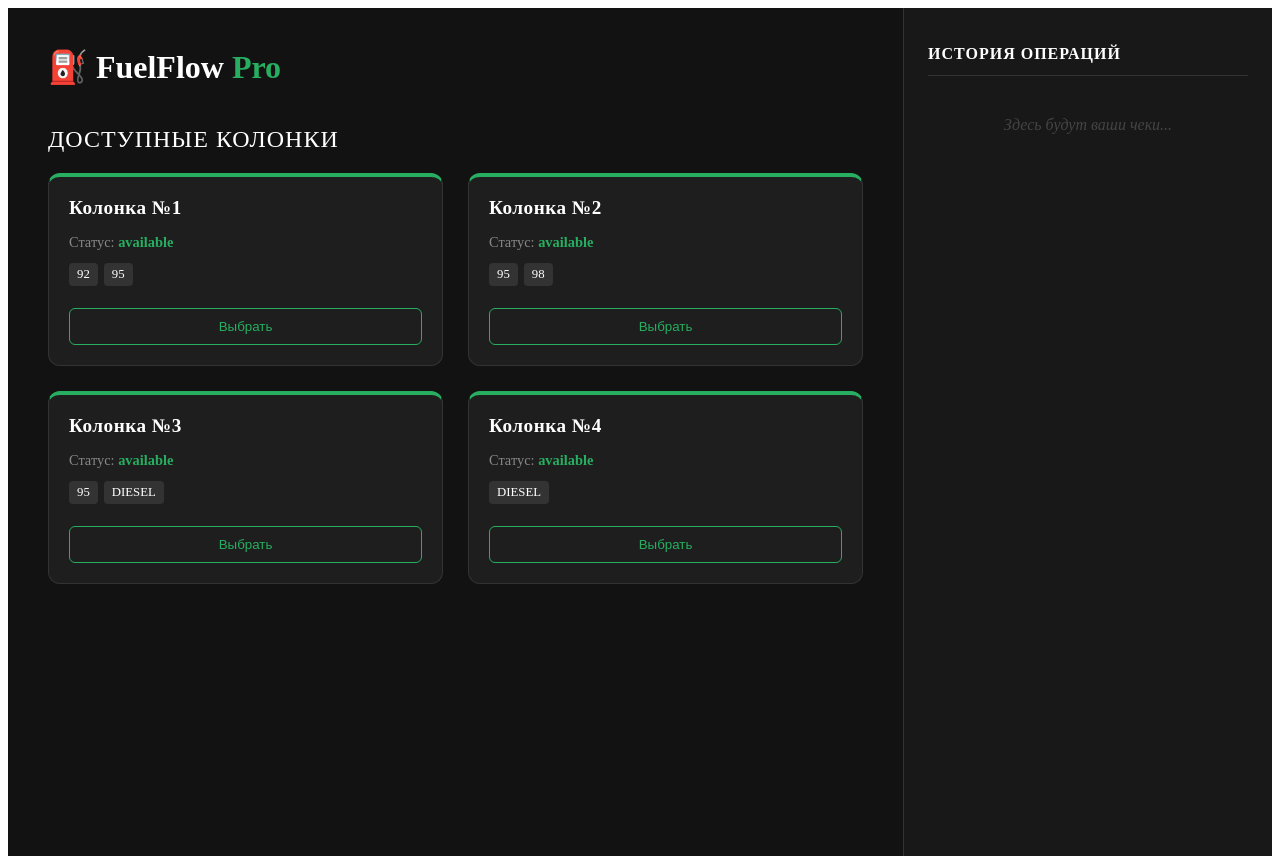
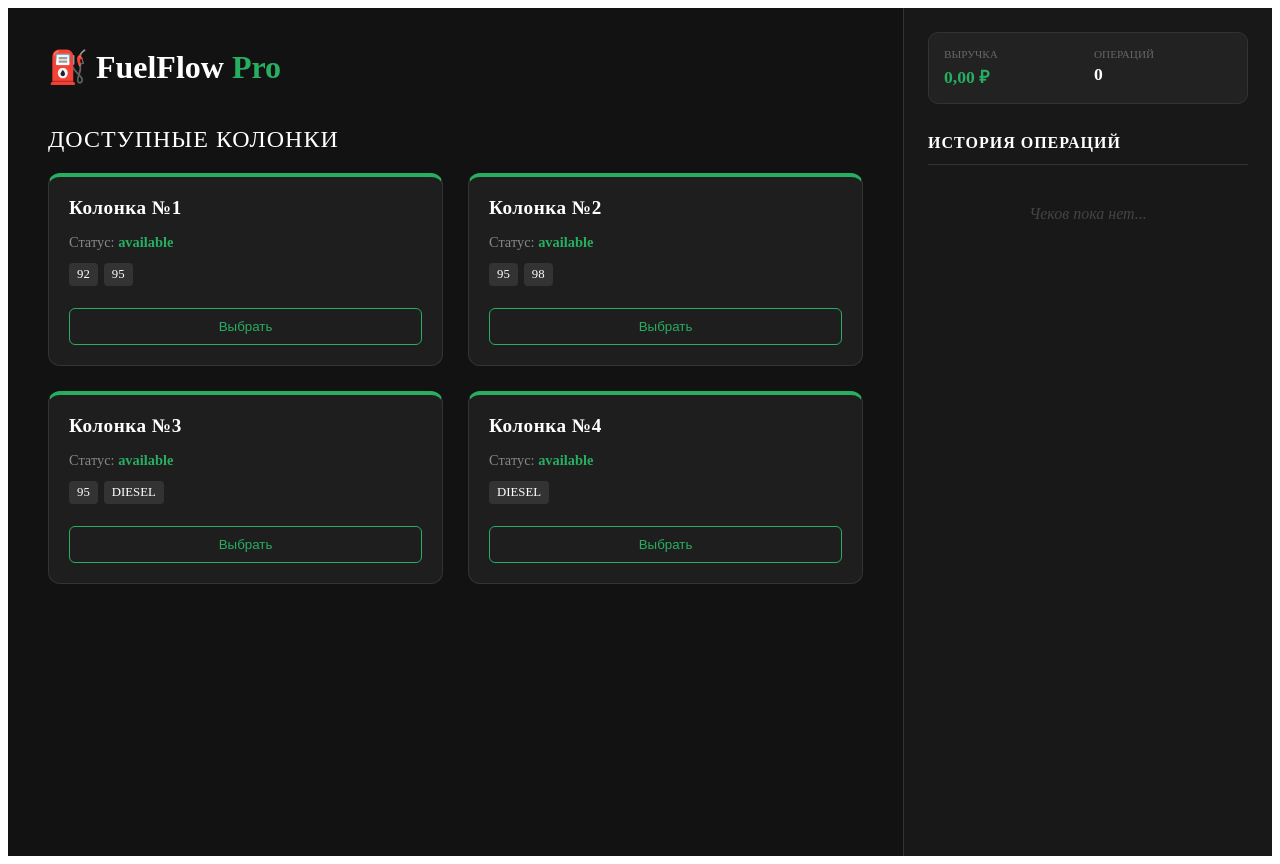
Before and after one commit to Nix38joy/fuel-flow-pro, a React (Vite) app: page / in a window 1280 px wide. Built offline with nearby package versions, Linux system fonts and the light colour scheme.

Commit message:
feat(analytics): implement real-time revenue and operations dashboard

```diff
--- a/src/widgets/order-history/OrderHistory.module.css
+++ b/src/widgets/order-history/OrderHistory.module.css
@@ -76,3 +76,37 @@
   margin-top: 40px;
   font-style: italic;
 }
+
+.stats {
+  display: grid;
+  grid-template-columns: 1fr 1fr;
+  gap: 12px;
+  margin-bottom: 30px;
+  padding: 15px;
+  background: #222;
+  border-radius: 10px;
+  border: 1px solid #333;
+}
+
+.statItem {
+  display: flex;
+  flex-direction: column;
+  gap: 4px;
+}
+
+.statLabel {
+  font-size: 0.7rem;
+  color: #666;
+  text-transform: uppercase;
+}
+
+.statValue {
+  font-size: 1.1rem;
+  color: #fff;
+  font-weight: bold;
+}
+
+/* Выделим выручку зеленым цветом */
+.statItem:first-child .statValue {
+  color: #27ae60;
+}
--- a/src/widgets/order-history/OrderHistory.tsx
+++ b/src/widgets/order-history/OrderHistory.tsx
@@ -2,40 +2,68 @@
 import styles from './OrderHistory.module.css';
 
 export const OrderHistory = () => {
-
+  // Получаем заказы из нашего глобального хранилища
   const orders = useFuelStore((state) => state.orders);
 
-
-  const history = orders
+  // 1. Фильтруем только успешно завершенные заказы
+  const completedOrders = orders
     .filter((order) => order.status === 'completed')
     .sort((a, b) => b.createdAt - a.createdAt);
 
+  // 2. Считаем общую выручку (бизнес-логика прямо в компоненте)
+  const totalRevenue = completedOrders.reduce(
+    (sum, order) => sum + order.totalPrice,
+    0
+  );
+
   return (
     <aside className={styles.sidebar}>
+      {/* Блок статистики (Dashboard Stats) */}
+      <div className={styles.stats}>
+        <div className={styles.statItem}>
+          <span className={styles.statLabel}>Выручка</span>
+          <span className={styles.statValue}>
+            {totalRevenue.toLocaleString('ru-RU', { minimumFractionDigits: 2 })} ₽
+          </span>
+        </div>
+        <div className={styles.statItem}>
+          <span className={styles.statLabel}>Операций</span>
+          <span className={styles.statValue}>{completedOrders.length}</span>
+        </div>
+      </div>
+
       <h2 className={styles.title}>История операций</h2>
+
       <div className={styles.list}>
-        {history.length === 0 && (
-          <p className={styles.empty}>Здесь будут ваши чеки...</p>
-        )}
-
-        {history.map((order) => (
+        {completedOrders.length === 0 ? (
+          <p className={styles.empty}>Чеков пока нет...</p>
+        ) : (
+          completedOrders.map((order) => (
             <div key={order.id} className={styles.card}>
               <div className={styles.header}>
                 <span className={styles.pump}>Колонка №{order.pumpId.replace('p', '')}</span>
                 <span className={styles.time}>
-                {new Date(order.createdAt).toLocaleTimeString([], { hour: '2-digit', minute: '2-digit' })}
+                  {new Date(order.createdAt).toLocaleTimeString([], {
+                    hour: '2-digit',
+                    minute: '2-digit'
+                  })}
                 </span>
               </div>
+
               <div className={styles.main}>
                 <span className={styles.fuel}>{order.fuelType.toUpperCase()}</span>
                 <span className={styles.liters}>{order.filledLiters} л</span>
               </div>
+
               <div className={styles.footer}>
                 <span>Итого:</span>
-              <span className={styles.total}>{order.totalPrice.toFixed(2)} ₽</span>
+                <span className={styles.total}>
+                  {order.totalPrice.toFixed(2)} ₽
+                </span>
               </div>
             </div>
-        ))}
+          ))
+        )}
       </div>
     </aside>
   );
```
Lines whose indentation alone changed are shown as unchanged.
